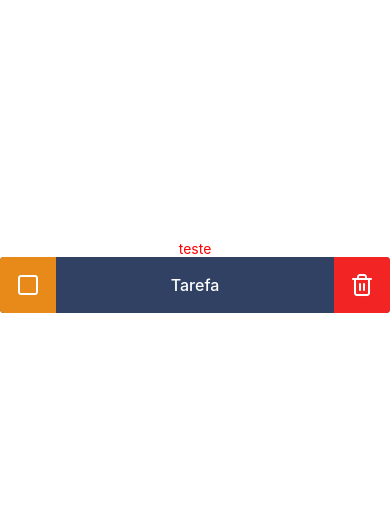
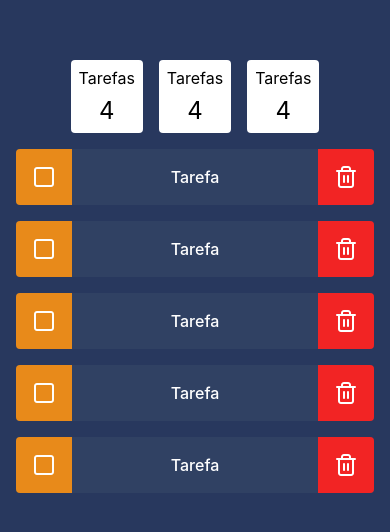
Before and after one commit to amaralmk2/residencia-tic-36, a React Native app: screen / in a window 390 px wide. Shown: the part 146-678 px from the top of the page. Built offline with nearby package versions, Linux system fonts and the light colour scheme.

Commit message:
Criado novos componentes ao projeto na pasta CardNumber e importados para o app

```diff
--- a/App.tsx
+++ b/App.tsx
@@ -2,6 +2,7 @@ import { StatusBar } from 'expo-status-bar';
 import { useEffect } from 'react';
 import { StyleSheet, Text, View } from 'react-native';
 import { Tasks } from './src/components/Tasks';
+import { CardNumber } from './src/components/CardNumber';
 
 export default function App() {
 
@@ -13,8 +14,16 @@ export default function App() {
 
   return (
     <View style={styles.container}>
-      <Text style={{color:'red'}}>teste</Text>
-      <Tasks></Tasks>
+      <View style={{flexDirection: 'row', gap: 16}}>
+        <CardNumber />
+        <CardNumber />
+        <CardNumber />
+        </View>
+      <Tasks />
+      <Tasks />
+      <Tasks />
+      <Tasks />
+      <Tasks />
       <StatusBar style="auto" />
     </View>
   );
@@ -23,8 +32,10 @@ export default function App() {
 const styles = StyleSheet.create({
   container: {
     flex: 1,
-    backgroundColor: 'white',
+    backgroundColor: '#28385E',
     alignItems: 'center',
     justifyContent: 'center',
+    padding: 16,
+    gap: 16,
   },
 });
--- /dev/null
+++ b/src/components/CardNumber/index.tsx
@@ -0,0 +1,12 @@
+import { Container, CardTitle, CardValue } from "./styles";
+
+export function CardNumber(){
+    return(
+
+        <Container>
+            <CardTitle>Tarefas</CardTitle>
+            <CardValue>4</CardValue>
+            </Container>
+
+    );
+}
--- /dev/null
+++ b/src/components/CardNumber/styles.ts
@@ -0,0 +1,26 @@
+import styled from  'styled-components/native';
+
+
+export const Container = styled.View`
+
+    padding: 8px;
+    flex-direction: colum;
+    align-items: center;
+    background-color: #fff;
+    border-radius: 4px;
+    overflow: hidden;
+    gap: 8px;
+
+`;
+
+export const CardTitle = styled.Text`
+    color: #lelele;
+    font-size: 16px;
+    font-weigth: 500;
+`;
+
+export const CardValue = styled.Text`
+    color: #lelele;
+    font-size: 24px;
+    font-weigth: 600;
+`;
```
